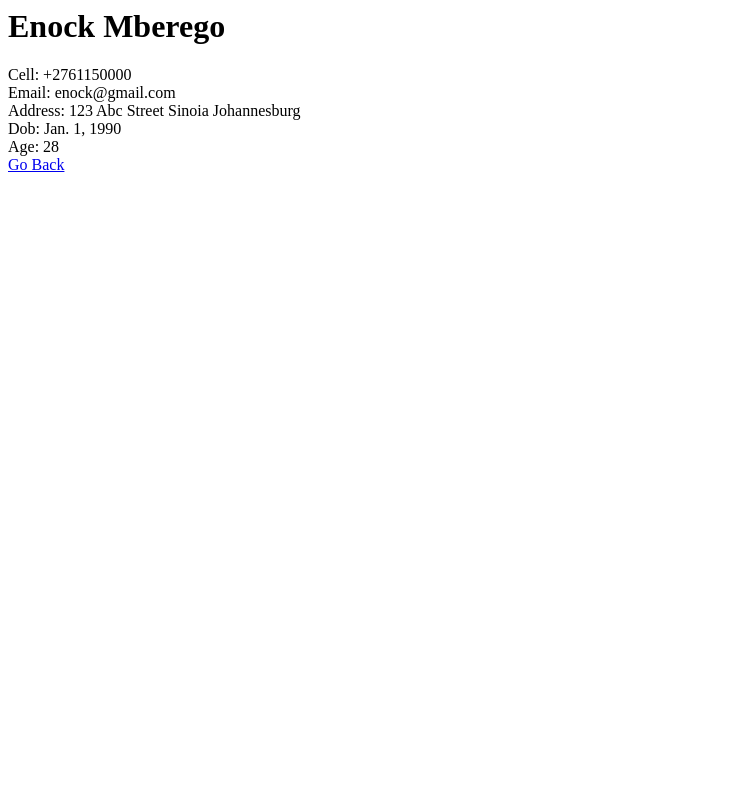
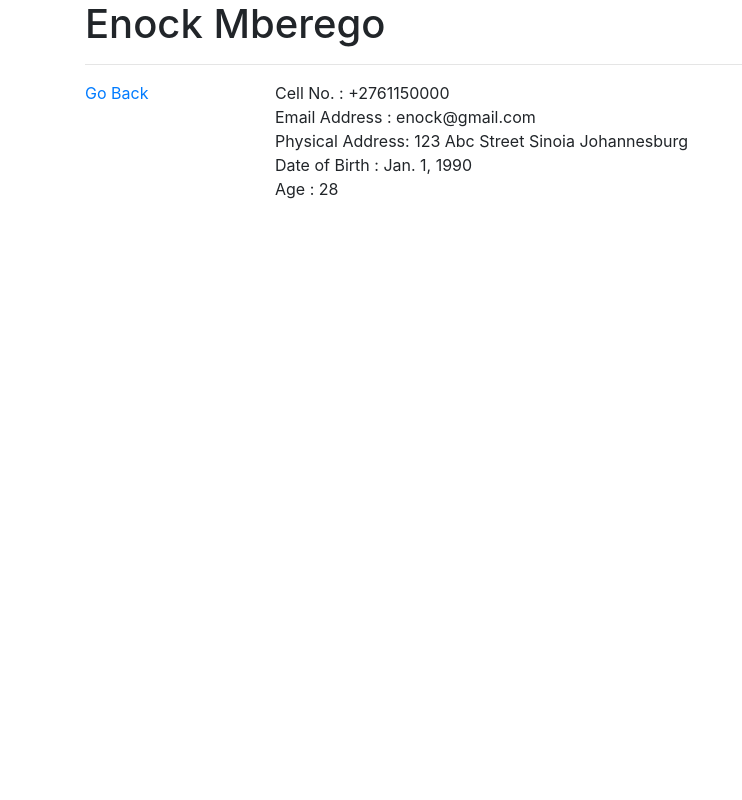
Before and after one commit to magixian/DjangoSimpleAddressBook, a Django app: page /contacts/view/1/ in a window 1280 px wide. Shown: the whole page, without its empty margins (0-742 px from the left). Run offline with Django 3.2, Linux system fonts and the light colour scheme; data comes from the database, SQL or seed files in the repository; both versions use the stored data as it was after the commit; some libraries are stand-ins or nearby versions.

Commit message:
Initial branch for this simple django address book

```diff
--- a/addressbook/contacts/static/contacts/style.css
+++ b/addressbook/contacts/static/contacts/style.css
@@ -0,0 +1,3 @@
+.form-contacts label {
+  font-weight: 100;
+}
--- a/addressbook/contacts/templates/contacts/details.html
+++ b/addressbook/contacts/templates/contacts/details.html
@@ -1,12 +1,24 @@
+{% load static %}
+<link rel="stylesheet" href="https://stackpath.bootstrapcdn.com/bootstrap/4.1.0/css/bootstrap.min.css">
+<link rel="stylesheet" type="text/css" href="{% static 'contacts/style.css' %}" />
+
 {% if contact %}
-<h1>{{contact.name}}</h1>
+<div class="container">
+  <h1>{{contact.name}}</h1>
 
-Cell: {{contact.cell}} <br/>
-Email: {{contact.email}} <br/>
-Address: {{contact.address}} <br/>
-Dob: {{contact.dob}} <br/>
-Age: {{contact.get_age}} <br/>
+  <hr/>
 
-<a href='{% url "contacts:index" %}'>Go Back</a>
-
+  <div class="row">
+    <div class="col-sm-2">
+      <a href='{% url "contacts:index" %}'>Go Back</a>
+    </div>
+    <div class="col-sm-10">
+      Cell No.        : {{contact.cell}} <br/>
+      Email Address   : {{contact.email}} <br/>
+      Physical Address: {{contact.address}} <br/>
+      Date of Birth   : {{contact.dob}} <br/>
+      Age             : {{contact.get_age}} <br/>
+    </div>
+  </div>
+</div>
 {% endif %}
```
Also changed, not shown: addressbook/contacts/templates/contacts/add.html (+13 -2 lines), addressbook/contacts/templates/contacts/index.html (+12 -0 lines), addressbook/db.sqlite3.
